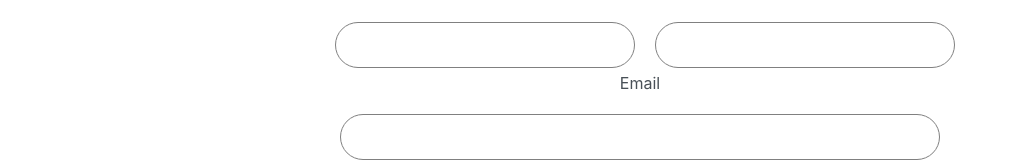
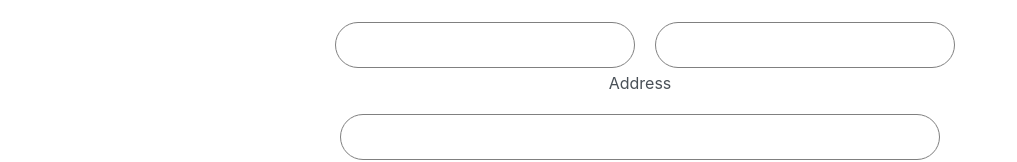
Before and after one commit to unkls/hireme, a React (Create React App) app: page / in a window 1280 px wide. Shown: the part 428-590 px from the top of the page, without its empty margins (0-1017 px from the left). Built offline with nearby package versions, Linux system fonts and the light colour scheme.

Commit message:
Correct inscription from (2 emails and no address)

```diff
--- a/src/components/Login.js
+++ b/src/components/Login.js
@@ -19,7 +19,7 @@ class Login extends Component {
     render() {
         return (
             <div>
-                <div>
+                <div id="submit">
                   <Link to='/signin2'> Next </Link>
                 </div>
                 <div className="container col-md-6 col-md-2-offset text-center" >
@@ -56,7 +56,7 @@ class Login extends Component {
 
                         <div className="row ">
                             <div className="col-md-12">
-                                <label htmlFor="input_address" className="form-control">Email </label>
+                                <label htmlFor="input_address" className="form-control">Address </label>
                                 <input id="input_address" className="input input_long" type="text" />
                             </div>
                         </div>
@@ -72,9 +72,6 @@ class Login extends Component {
                         </div>
                     </form>
                 </div>
-                <div className="submit">
-                </div>
-
             </div>
         );
     }
```
